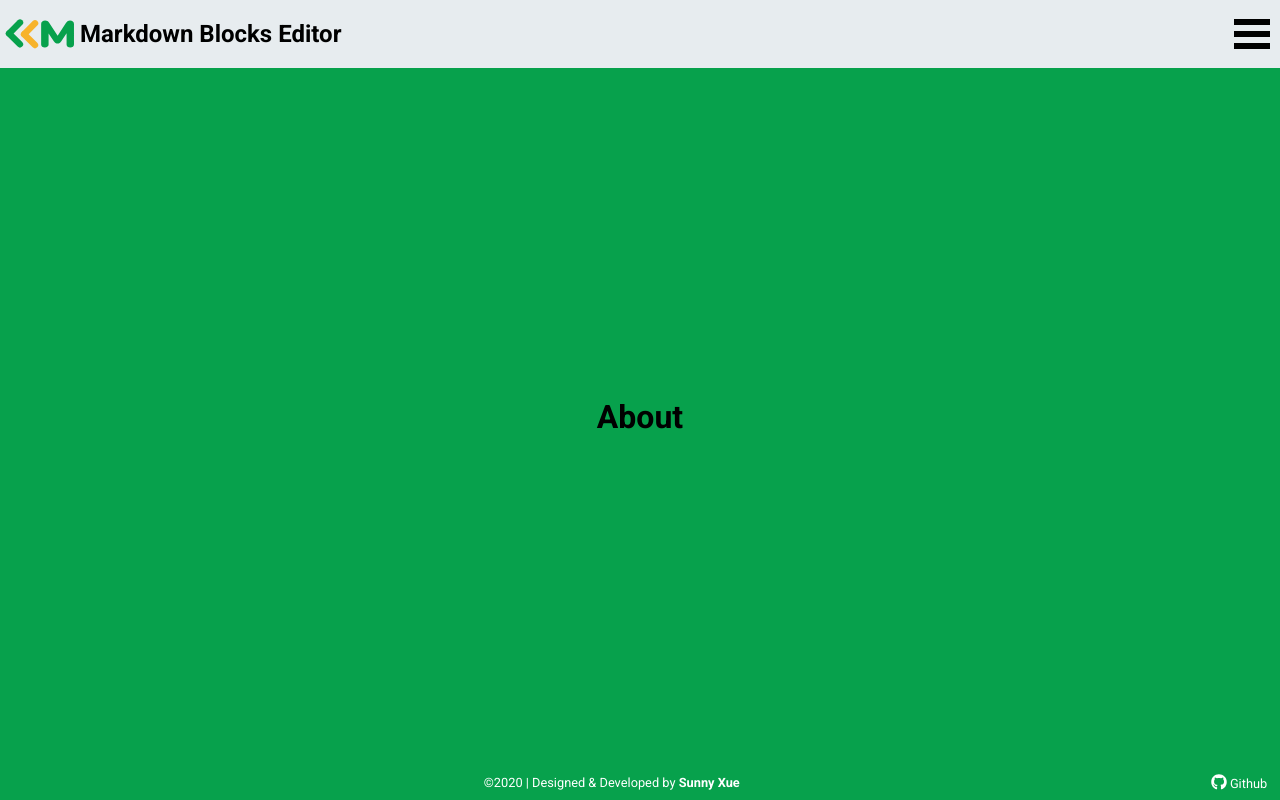
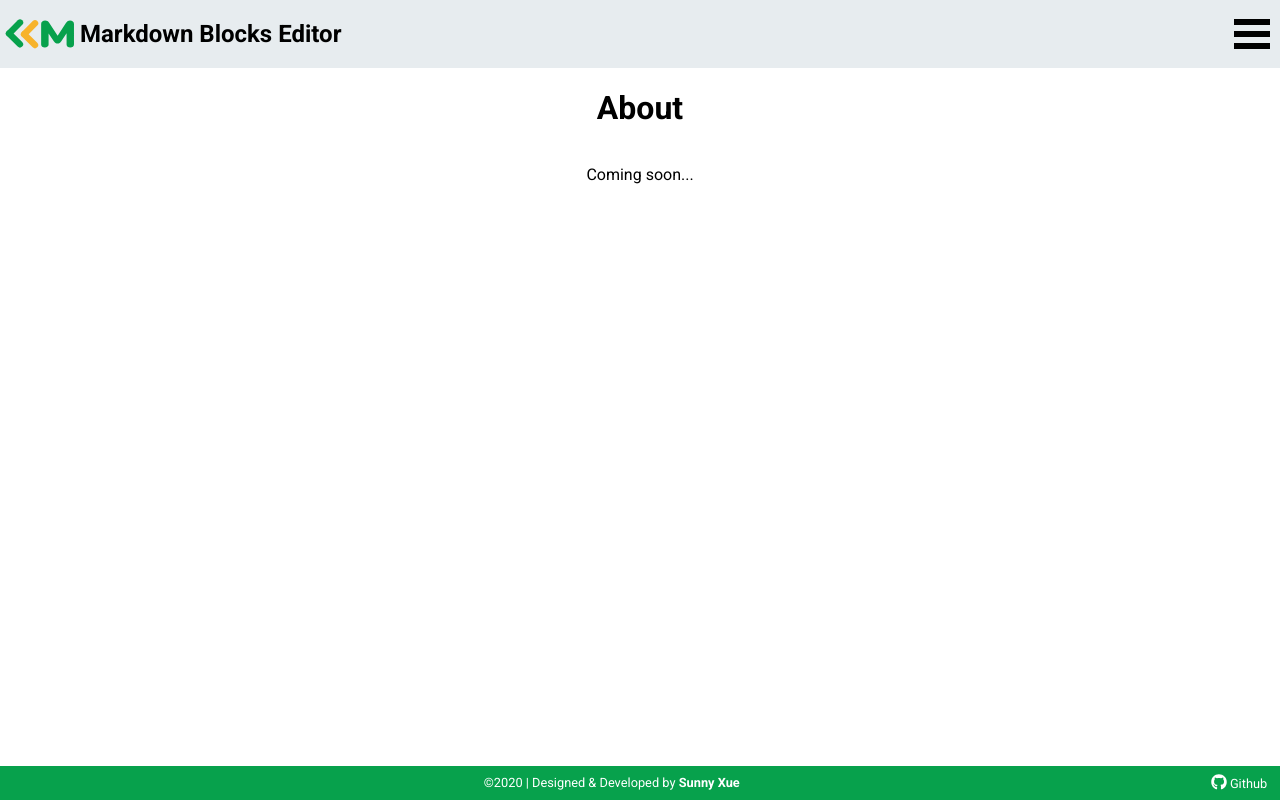
Before and after one commit to Sunnysit/markdown-blocks-editor, a React (Create React App) app: page /about in a window 1280 px wide. Built offline with nearby package versions, Linux system fonts and the light colour scheme.

Commit message:
Hide about page

```diff
--- a/src/components/container/Header.js
+++ b/src/components/container/Header.js
@@ -24,32 +24,6 @@ const Header = () => {
 
       <div className='header-right'>
         <nav>
-          {/* <ul className='nav'>
-            <li>
-              <NavLink className='nav-btn' to='/'>
-                <FontAwesomeIcon icon={faHome} />
-                <span>Home</span>
-              </NavLink>
-            </li>
-            <li>
-              <NavLink className='nav-btn' to='/editor'>
-                <FontAwesomeIcon icon={faEdit} />
-                <span>Editor</span>
-              </NavLink>
-            </li>
-            <li>
-              <NavLink className='nav-btn' to='/about'>
-                <FontAwesomeIcon icon={faBook} />
-                <span>About</span>
-              </NavLink>
-            </li>
-            <li>
-              <a className='nav-btn' target='blank' href={`${GITHUB_LINK}`}>
-                <FontAwesomeIcon icon={faGithub} />
-                <span>Github</span>
-              </a>
-            </li>
-          </ul> */}
           <Menu right>
             <NavLink className='nav-btn' to='/'>
               <FontAwesomeIcon icon={faHome} />
@@ -59,10 +33,10 @@ const Header = () => {
               <FontAwesomeIcon icon={faEdit} />
               <span>Editor</span>
             </NavLink>
-            <NavLink className='nav-btn' to='/about'>
+            {/* <NavLink className='nav-btn' to='/about'>
               <FontAwesomeIcon icon={faBook} />
               <span>About</span>
-            </NavLink>
+            </NavLink> */}
             <a className='nav-btn' target='blank' href={`${GITHUB_LINK}`}>
               <FontAwesomeIcon icon={faGithub} />
               <span>Github</span>
--- a/src/components/views/AboutView.js
+++ b/src/components/views/AboutView.js
@@ -1,5 +1,4 @@
 import React from 'react';
-import { Link } from 'react-router-dom';
 
 import Header from '../container/Header';
 import Footer from '../container/Footer';
@@ -10,6 +9,7 @@ const AboutView = () => {
       <Header />
       <main className='about-view'>
         <h1>About</h1>
+        <p>Coming soon...</p>
       </main>
       <Footer />
     </>
--- a/src/sass/about.scss
+++ b/src/sass/about.scss
@@ -1,8 +1,8 @@
 .about-view {
   display: flex;
-  justify-content: center;
+  justify-content: flex-start;
   align-items: center;
   flex-direction: column;
-  background-color: $primary-color;
+  // background-color: $primary-color;
   height: 100vh;
 }
```
